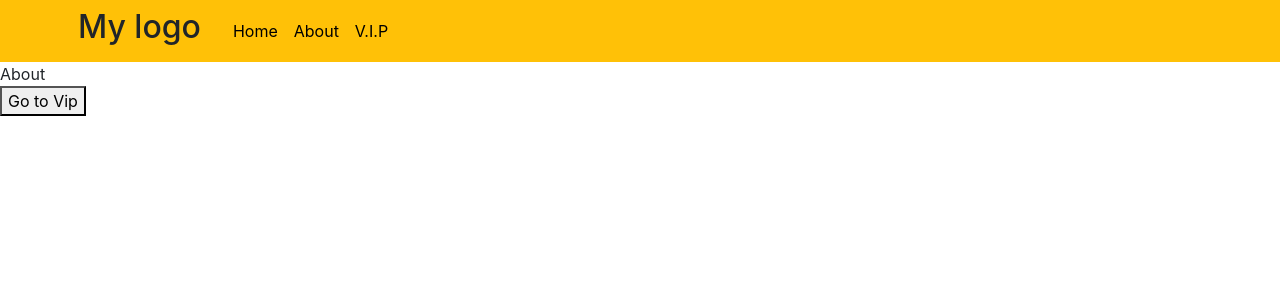
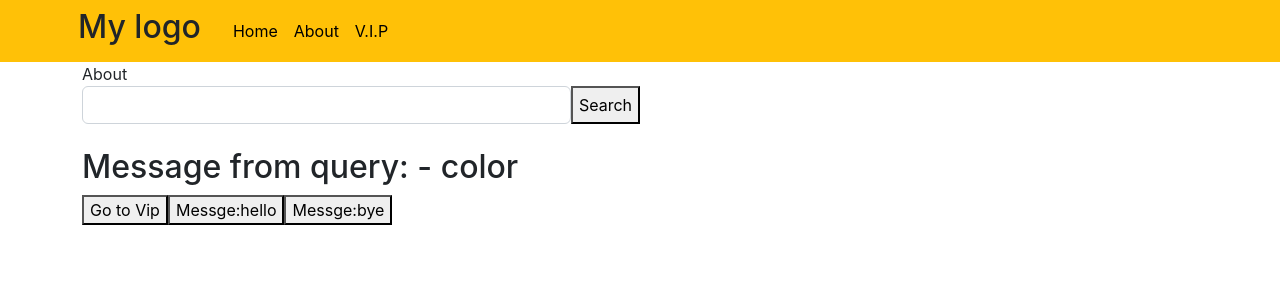
Before and after one commit to GalKatzav/react_l3_15_04_24, a React (Create React App) app: page /about in a window 1280 px wide. Shown: the top 300 px of the page. Built offline with nearby package versions, Linux system fonts and the light colour scheme.

Commit message:
Header & About page

```diff
--- a/src/components/Header1.js
+++ b/src/components/Header1.js
@@ -1,5 +1,6 @@
 import React from "react";
 import { Link } from "react-router-dom";
+// Header
 export default function Header1() {
   return (
     <header className="container-fluid bg-warning">
--- a/src/pages/About.js
+++ b/src/pages/About.js
@@ -1,16 +1,56 @@
-import React from "react";
-import { useNavigate } from "react-router-dom";
+import React, { useState } from "react";
+import { useNavigate, useSearchParams } from "react-router-dom";
 
 export default function About() {
   const nav = useNavigate();
+  const [query] = useSearchParams();
+  const [inpVal, setInpVal] = useState("");
+
+  // query
+  // ?m=dsakjdlsa
+
   const onGoClick = () => {
+    // ידנית לשגר משתמש לכתובת אחרת
+    // בשיטת ה SPA
     nav("/vip");
   };
+
+  const onSub = (e) => {
+    e.preventDefault();
+    console.log(inpVal);
+    nav(`/about?m=From search&color=${inpVal}`);
+  };
+
   return (
-    <div>
+    <div className="container">
       About
+      <form onSubmit={onSub} className="col-md-6 d-flex">
+        <input
+          onChange={(e) => setInpVal(e.currentTarget.value)}
+          type="search"
+          className="form-control"
+        />
+        <button>Search</button>
+      </form>
       <br />
+      <h2 style={{ background: query.get("color") }}>
+        Message from query: {query.get("m")} - color {query.get("color")}
+      </h2>
       <button onClick={onGoClick}>Go to Vip</button>
+      <button
+        onClick={() => {
+          nav("/about?m=Hello&color=blue");
+        }}
+      >
+        Messge:hello
+      </button>
+      <button
+        onClick={() => {
+          nav("/about?m=Bye&color=yellow");
+        }}
+      >
+        Messge:bye
+      </button>
     </div>
   );
 }
--- a/src/pages/Home.js
+++ b/src/pages/Home.js
@@ -1,5 +1,5 @@
 import React from "react";
 
 export default function Home() {
-  return <div>Home</div>;
+  return <div>Home 222</div>;
 }
```
